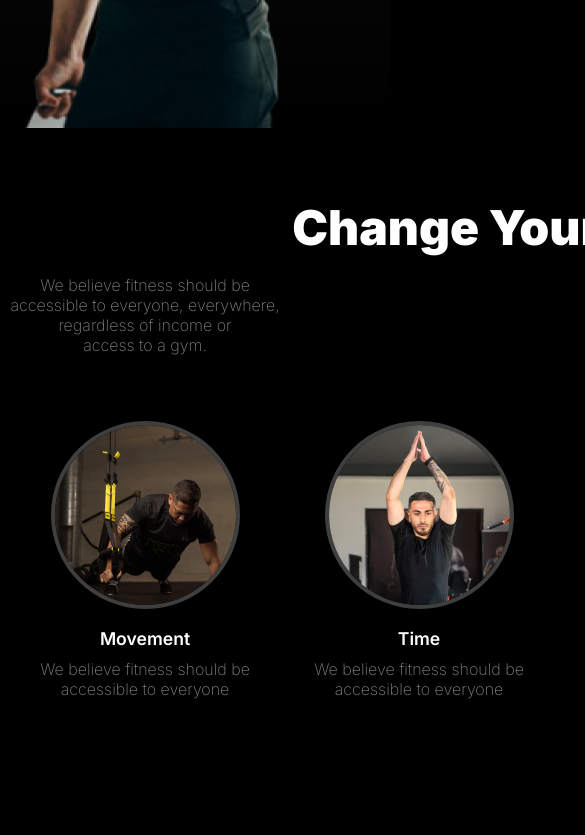
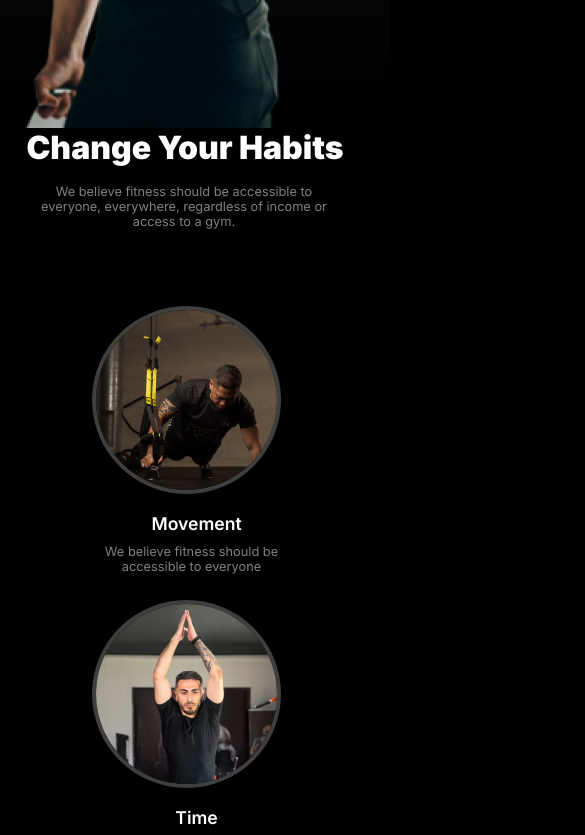
Before and after one commit to soniabinty/fitness-club, a plain HTML site: page index.html in a window 390 px wide. Shown: the part 1040-1875 px from the top of the page, 585 px wide, since content can reach past the window. Before the commit the page ends 1795 px from the top, so only its background shows below. Drawn offline with Linux system fonts and the light colour scheme; a web font is replaced by a local one.

Commit message:
added change habit as responsive

```diff
--- a/styles/style.css
+++ b/styles/style.css
@@ -353,4 +353,51 @@ h5 {
     font-weight: 400;
     width: 82px;
   }
+  /* change part */
+  .change-top {
+    width: 90%;
+    width: 338px;
+    display: block;
+  }
+  .change-context {
+    margin-top: 0;
+    padding-top: 0;
+    width: 95%;
+  }
+  .change-context > h1 {
+    width: 318px;
+    height: 38px;
+    font-size: 2rem;
+  }
+  .change-context > p {
+    width: 316px;
+    height: 72px;
+    font-size: 0.8rem;
+    font-weight: 400;
+  }
+  .change-img {
+    display: grid;
+    grid-template-columns: repeat(1, 1fr);
+    justify-content: center;
+    align-items: center;
+
+  }
+  .image-context {
+    justify-content: center;
+    text-align: center;
+    align-items: center;
+  padding-bottom: 20px;
+
 }
+.image-context>h5{
+  font-size: 1.1rem;
+font-weight: 600;
+margin-left: 20px;
+}
+.image-context>p{
+  width: 231px;
+  height: 36px;
+  font-size: 0.8rem;
+  font-weight: 400;
+  margin-left: 50px;
+}
```
